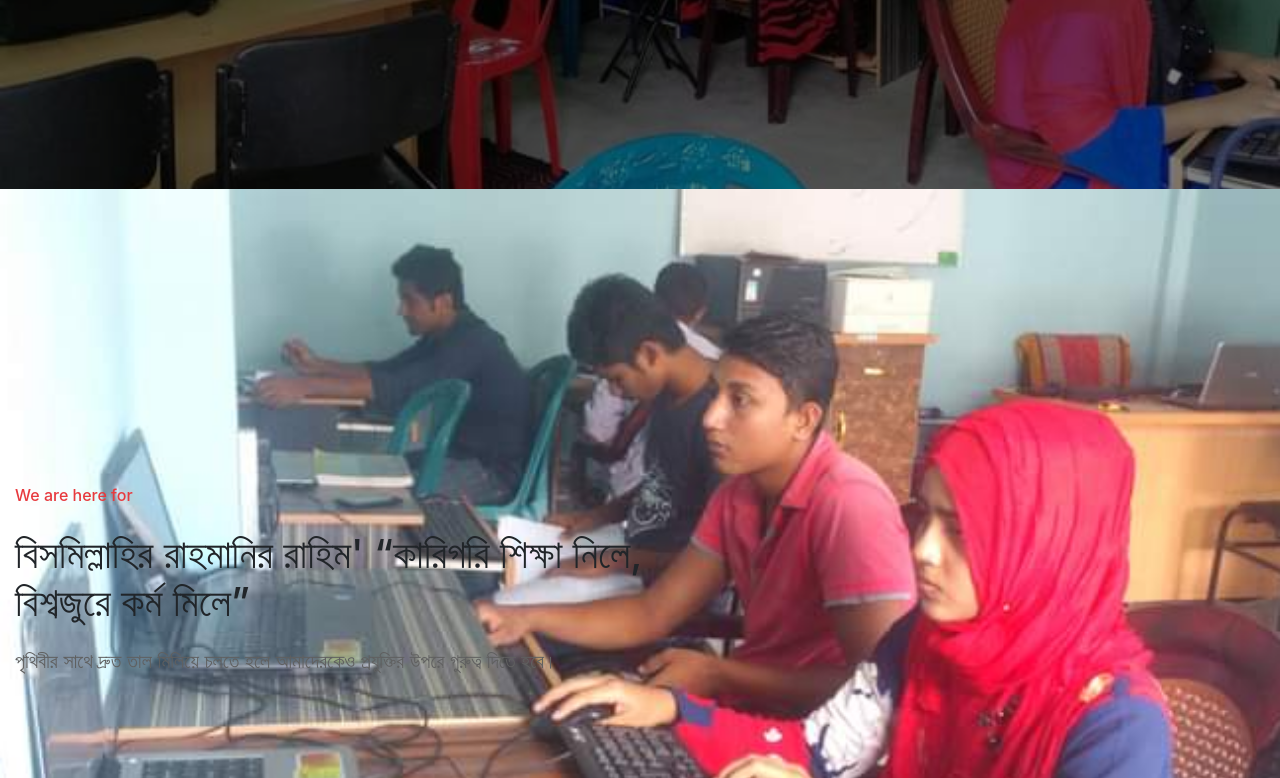
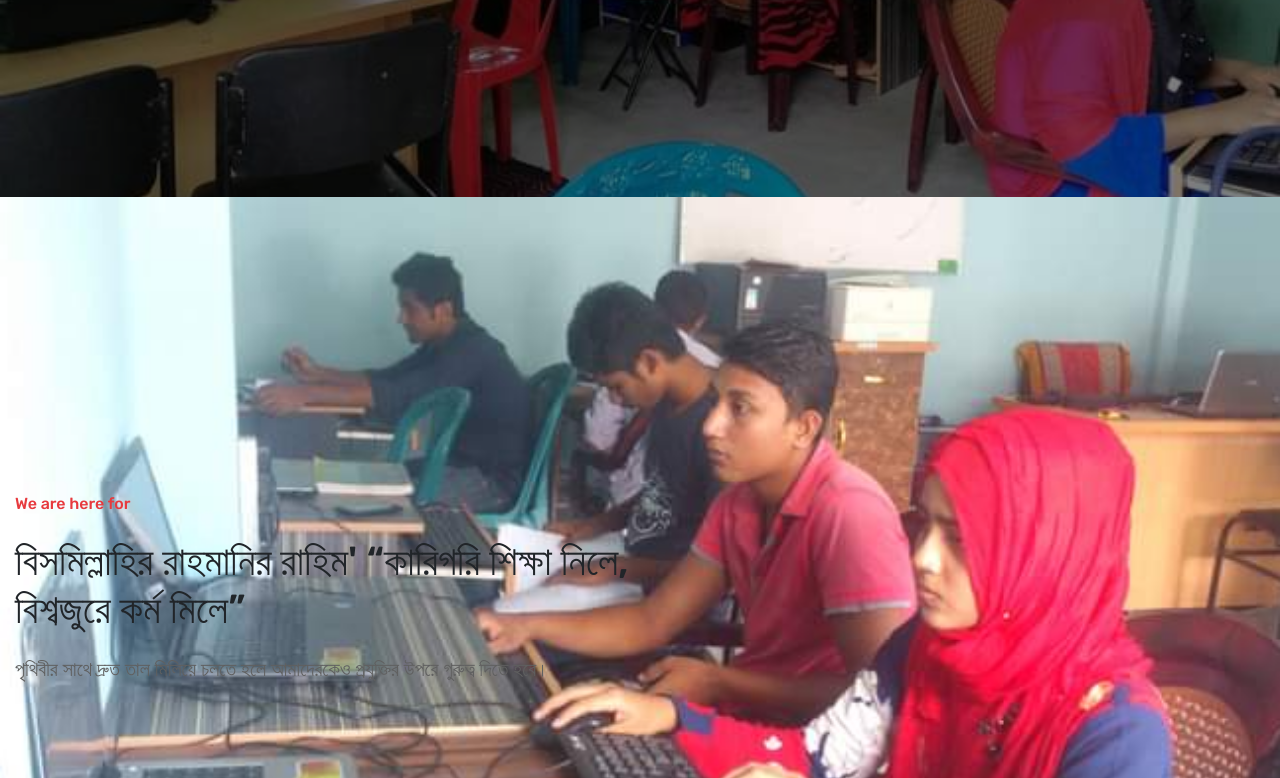
Before and after one commit to Joydeb-Mondal/BSIT, a plain HTML site: page index.html in a window 1280 px wide. Shown: the part 510-1288 px from the top of the page. Drawn offline with Linux system fonts and the light colour scheme; a script that the page names is missing.

Commit message:
Update style.css

```diff
--- a/style.css
+++ b/style.css
@@ -1,4 +1,4 @@
-body,p,span{ font-family: 'Rbody,p,span{ font-family: 'Roboto', sans-serif;}
+body,p,span{ font-family: 'Roboto', sans-serif;}
 h1,h2,h3,h4,h5,h6,a{ font-family: 'Rubik', sans-serif;}
 /*begain custom css */
 .main-header .container-fluid{max-width:900px;}
```
